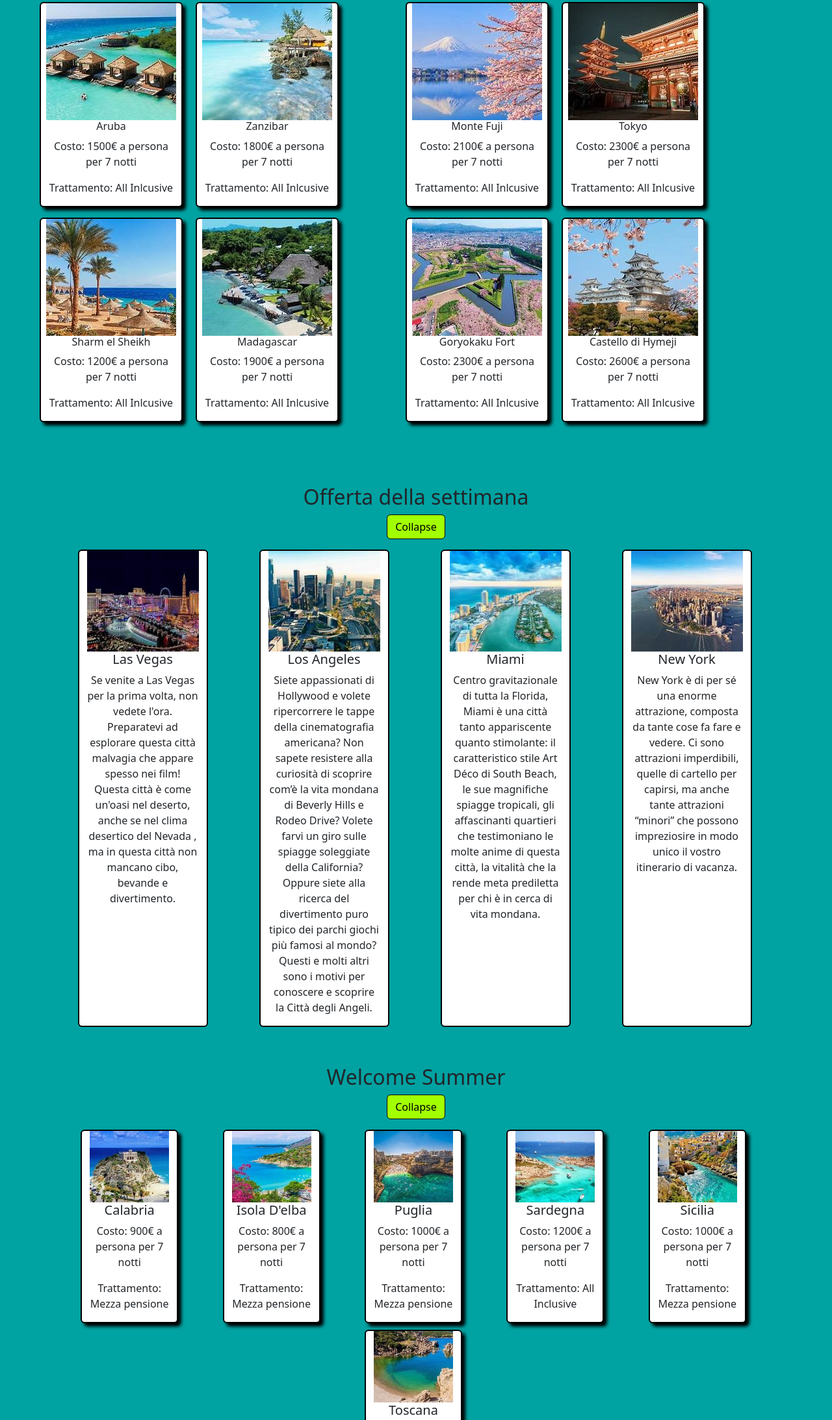
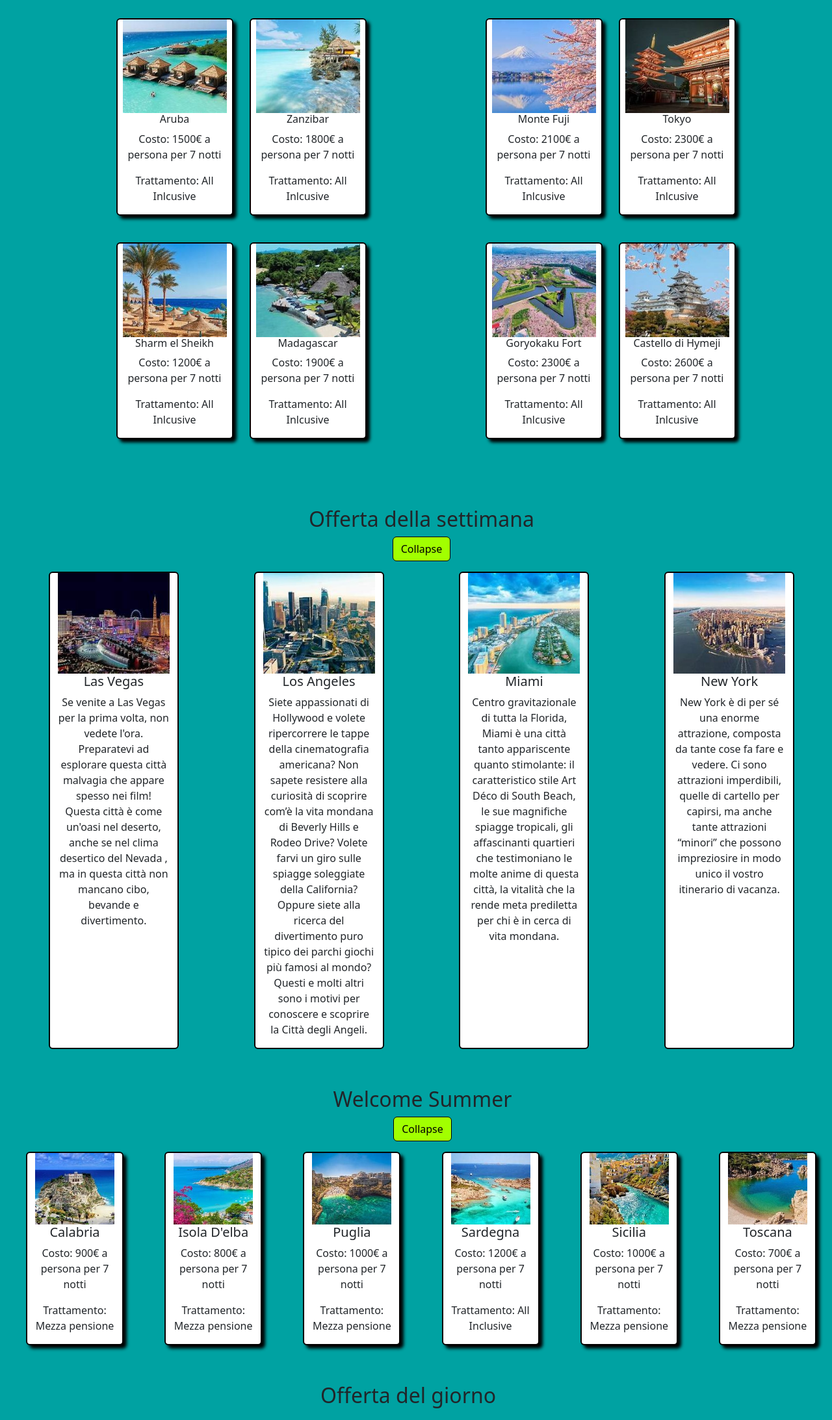
Before and after one commit to MatteoPas93/Lezione_M3_W2D4, a plain HTML site: page index.html in a window 1280 px wide. Shown: the part 225-2411 px from the top of the page at 65% size. Drawn offline with nearby package versions, Linux system fonts and the light colour scheme.

Commit message:
Modificato card

```diff
--- a/index.html
+++ b/index.html
@@ -13,7 +13,7 @@
     <link rel="stylesheet" href="./style.css" />
   </head>
   <body>
-    <nav class="navbar pt-0 navbar-expand-lg bg-body-tertiary">
+    <nav class="navbar pt-0 navbar-expand-lg bg-body-tertiary row">
       <div class="container-fluid justify-content-start">
         <img id="logo" src="./assets/viaggi.jpg" alt="logo" />
         <h1 class="navbar-brand" href="#">Agenzia viaggi GoodLife</h1>
@@ -77,7 +77,8 @@
         </div>
       </div>
     </nav>
-    <div class="container container__mete">
+
+    <div class="container__mete row flex-wrap">
       <div class="titolo__mete text-center mb-2">
         <div class="mete__principali row">
           <div class="titolo__principale">
@@ -94,9 +95,9 @@
                 Collapse
               </button>
             </p>
-            <div class="collapse row show" id="collapse__mete">
+            <div class="collapse row show justify-content-evenly" id="collapse__mete">
               <div
-                class="mete__mare row col-12  col-lg-6  flex-wrap align-content-center justify-content-center mb-5"
+                class="mete__mare row col-12 col-lg-6 flex-wrap align-content-center justify-content-center mb-5"
               >
                 <div
                   class="titolo__mete__sole text-start"
@@ -146,7 +147,7 @@
                 </div>
               </div>
               <div
-                class="mete__montagna row col-12 col-lg-6 flex-wrap align-content-center justify-content-center mb-5 mr-2"
+                class="mete__orientali row col-12 col-lg-6 flex-wrap align-content-center justify-content-center mb-5 mr-2"
               >
                 <div
                   class="titolo__mete__neve text-start"
@@ -200,7 +201,7 @@
         </div>
       </div>
     </div>
-    <div class="container offerta__settimana">
+    <div class="container_offerta__settimana">
       <div class="offerta__settimana text-center mt-5 row">
         <div class="titolo__offerta flex-wrap" id="link__dropdown__settimana">
           <h2>Offerta della settimana</h2>
@@ -216,11 +217,11 @@
               Collapse
             </button>
           </p>
-          <div class="collapse row show" id="collapse__offertaSettimana">
+          <div class="collapse row show justify-content-evenly" id="collapse__offertaSettimana">
             <div
               class="cards__offerta row d-flex flex-wrap justify-content-around"
             >
-              <div class="card card__offerta col-12 col-sm-6 col-md-4 col-lg-3">
+              <div class="card card__offerta col-6 col-md-4 col-lg-3">
                 <img
                   class="img__card"
                   src="./assets/img_lasvegas.jpg"
@@ -235,7 +236,7 @@
                   non mancano cibo, bevande e divertimento.
                 </p>
               </div>
-              <div class="card card__offerta col-12 col-sm-6 col-md-4 col-lg-3">
+              <div class="card card__offerta col-6 col-md-4 col-lg-3">
                 <img
                   class="img__card"
                   src="./assets/img_losangeles.jpg"
@@ -253,7 +254,7 @@
                   degli Angeli.
                 </p>
               </div>
-              <div class="card card__offerta col-12 col-sm-6 col-md-4 col-lg-3">
+              <div class="card card__offerta col-6 col-md-4 col-lg-3">
                 <img
                   class="img__card"
                   src="./assets/img_miami.jpg"
@@ -269,7 +270,7 @@
                   è in cerca di vita mondana.
                 </p>
               </div>
-              <div class="card card__offerta col-12 col-sm-6 col-md-4 col-lg-3">
+              <div class="card card__offerta col-6 col-md-4 col-lg-3">
                 <img
                   class="img__card"
                   src="./assets/img_newyork.jpg"
@@ -290,7 +291,7 @@
       </div>
     </div>
 
-    <div class="container container__welcome">
+    <div class="container__welcome">
       <div class="welcome__summer text-center mt-5 mb-5 row">
         <div class="titolo_welcome" id="link__dropdown__welcome">
           <h2>Welcome Summer</h2>
@@ -307,9 +308,9 @@
             Collapse
           </button>
         </p>
-        <div class="collapse row show" id="collapse__welcome">
-          <div class="cards__welcome row flex-wrap justify-content-around">
-            <div class="card card__welcome col-6 col-sm-4 col-md-2">
+        <div class="collapse row show justify-content-center" id="collapse__welcome">
+          <div class="cards__welcome row flex-wrap justify-content-between">
+            <div class="card card__welcome col-6 col-md-4 col-lg-2">
               <img
                 class="img__card"
                 src="./assets/img_calabria.jpg"
@@ -319,7 +320,7 @@
               <p>Costo: 900€ a persona per 7 notti</p>
               <p>Trattamento: Mezza pensione</p>
             </div>
-            <div class="card card__welcome col-6 col-sm-4 col-md-2">
+            <div class="card card__welcome col-6 col-md-4 col-lg-2">
               <img
                 class="img__card"
                 src="./assets/img_isolaelba.jpg"
@@ -329,7 +330,7 @@
               <p>Costo: 800€ a persona per 7 notti</p>
               <p>Trattamento: Mezza pensione</p>
             </div>
-            <div class="card card__welcome col-6 col-sm-4 col-md-2">
+            <div class="card card__welcome col-6 col-md-4 col-lg-2">
               <img
                 class="img__card"
                 src="./assets/img_puglia.jpg"
@@ -339,7 +340,7 @@
               <p>Costo: 1000€ a persona per 7 notti</p>
               <p>Trattamento: Mezza pensione</p>
             </div>
-            <div class="card card__welcome col-6 col-sm-4 col-md-2">
+            <div class="card card__welcome col-6 col-md-4 col-lg-2">
               <img
                 class="img__card"
                 src="./assets/img_sardegna.jpg"
@@ -349,7 +350,7 @@
               <p>Costo: 1200€ a persona per 7 notti</p>
               <p>Trattamento: All Inclusive</p>
             </div>
-            <div class="card card__welcome col-6 col-sm-4 col-md-2">
+            <div class="card card__welcome col-6 col-md-4 col-lg-2">
               <img
                 class="img__card"
                 src="./assets/img_sicilia.jpg"
@@ -359,7 +360,7 @@
               <p>Costo: 1000€ a persona per 7 notti</p>
               <p>Trattamento: Mezza pensione</p>
             </div>
-            <div class="card card__welcome col-6 col-sm-4 col-md-2">
+            <div class="card card__welcome col-6 col-md-4 col-lg-2">
               <img
                 class="img__card"
                 src="./assets/img_toscana.jpg"
@@ -373,7 +374,8 @@
         </div>
       </div>
     </div>
-    <div class="container container__offertaGiorno d-none d-md-block d-lg-block">
+    <div class="container__offertaGiorno d-none d-md-block d-lg-block"
+    >
       <div class="card offerta__giorno text-center row flex-wrap">
         <div
           class="titolo__offerta row flex-wrap mb-5"
@@ -393,7 +395,7 @@
             Collapse
           </button>
         </p>
-        <div class="collapse row show" id="collapse__offertaGiorno">
+        <div class="collapse row show justify-content-center" id="collapse__offertaGiorno">
           <div class="img__offerta__giorno col-8 flex-wrap">
             <img
               class="img__offerta d-flex flex-wrap"
@@ -414,7 +416,7 @@
         </div>
       </div>
     </div>
-    <div class="container container__lastMinute">
+    <div class="container__lastMinute">
       <div class="last__minute mt-5 text-center">
         <div class="titolo__lastminute mb-5" id="link__dropdown__last">
           <h2>Offerte Last Minute</h2>
@@ -431,7 +433,7 @@
             Collapse
           </button>
         </p>
-        <div class="collapse row show" id="collapse__lastMinute">
+        <div class="collapse row show justify-content-center" id="collapse__lastMinute">
           <div
             class="cards__lastminute d-flex justify-content-around flex-wrap row"
           >
--- a/style.css
+++ b/style.css
@@ -10,13 +10,23 @@ body {
   height: 10vh;
 }
 
+
 .mete__mare {
   margin-right: 5px;
+  width: 420px;
+  gap: 25px;
 }
+
+.mete__orientali {
+  width: 420px;
+  gap: 25px;
+}
+
+
 
 .img__card {
   /* min-width: 180px; */
-  max-width: 250px;
+  /* max-width: 250px; */
 }
 
 .container__mete {
@@ -24,10 +34,11 @@ body {
 }
 
 .card__meta {
-  max-width: 220px;
+  width: 180px;
+  max-width: 200px;
   /* flex-basis: 180px; */
-  min-width: 150px;
-  margin-inline: 10px;
+  /* min-width: 150px; */
+  /* margin-inline: 10px; */
   box-shadow: 5px 5px 5px black;
 }
 
@@ -43,18 +54,14 @@ body {
 }
 
 .offerta__settimana {
-  height: 100%;
+   height: 100%;
+   margin-left: 5px;
 }
-
-/* .cards__offerta {
-    border: 2px solid red;
-} */
 
 .card__offerta {
   min-width: 120px;
   max-width: 200px;
   margin-bottom: 10px;
-  margin-left: 20px;
   /* box-shadow: 5px 5px 5px black; */
 }
 
@@ -62,15 +69,16 @@ body {
   cursor: pointer;
 }
 
-/* .welcome__summer {
-    border: 2px solid red;
-} */
+
+.container__welcome {
+  margin-left: 20px;
+}
 
 .card__welcome {
   width: 150px;
   box-shadow: 5px 5px 5px black;
   margin-bottom: 10px;
-  margin-left: 40px;
+  margin-left: 20px;
 }
 
 .card__welcome:hover {
@@ -85,15 +93,15 @@ body {
   width: 100%;
 }
 
-/* .last__minute {
-    border: 2px solid red;
-} */
+.container__lastMinute {
+  margin-left: 20px;
+}
 
 .card__last {
   box-shadow: 5px 5px 5px black;
-  min-width: 150px;
+  width: 150px;
   margin-bottom: 10px;
-  margin-left: 20px;
+  /* margin-left: 20px; */
 }
 
 .card__last:hover {
```
